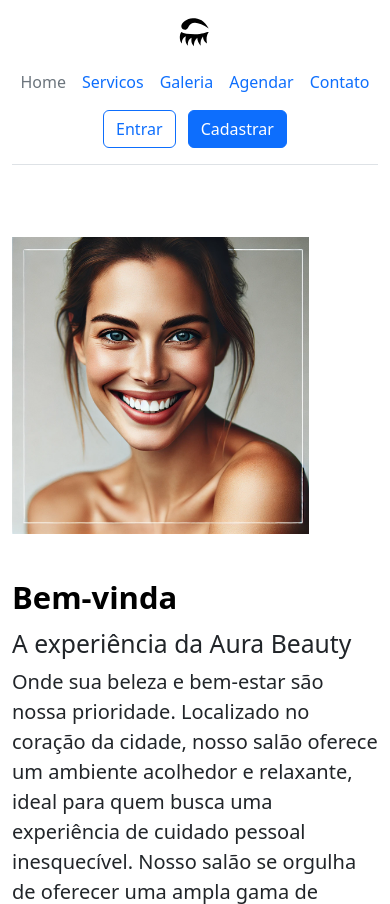
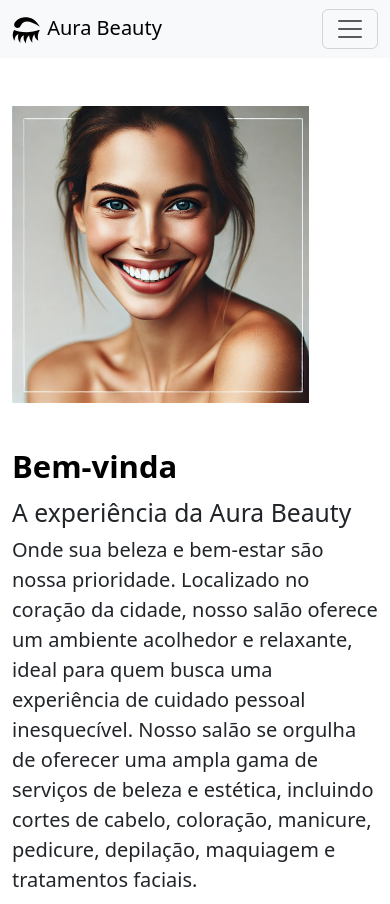
Before and after one commit to dirlei12/AuraBeauty, a website: page src/index.htm in a window 390 px wide. Shown: the top 904 px of the page. Drawn offline with Linux system fonts and the light colour scheme.

Commit message:
update navBar

```diff
--- a/src/index.htm
+++ b/src/index.htm
@@ -12,73 +12,56 @@
   </head>
   <body>
     <!-- Menu de navegacao top start here-->
-    <div class="container" id="header">
-      <header
-        class="d-flex flex-wrap align-items-center justify-content-center justify-content-md-between py-3 mb-4 border-bottom"
+    <div class="navBar">
+      <nav class="navbar navbar-expand-lg bg-body-tertiary">
+        <div class="container-fluid">
+          <a class="navbar-brand" href="#"
+            ><img
+              src="images/beauty-14-svgrepo-com.svg"
+              alt="Move It brand icon"
+              height="30"
+            />
+            Aura Beauty</a
           >
-        <div class="col-md-3 mb-2 mb-md-0">
-          <a
-            href="/"
-            class="d-inline-flex link-body-emphasis text-decoration-none"
+          <button
+            class="navbar-toggler"
+            type="button"
+            data-bs-toggle="collapse"
+            data-bs-target="#navbarSupportedContent"
+            aria-controls="navbarSupportedContent"
+            aria-expanded="false"
+            aria-label="Toggle navigation"
           >
-            <svg
-              width="40"
-              height="32"
-              xmlns:dc="http://purl.org/dc/elements/1.1/"
-              xmlns:cc="http://creativecommons.org/ns#"
-              xmlns:rdf="http://www.w3.org/1999/02/22-rdf-syntax-ns#"
-              xmlns:svg="http://www.w3.org/2000/svg"
-              xmlns="http://www.w3.org/2000/svg"
-              version="1.1"
-              width="100%"
-              height="100%"
-              viewBox="0 0 14 14"
-              id="svg2"
-            >
-              <defs id="defs3053" />
-              <metadata id="metadata8">
-                <rdf:RDF>
-                  <cc:Work rdf:about="">
-                    <dc:format>image/svg+xml</dc:format>
-                    <dc:type
-                      rdf:resource="http://purl.org/dc/dcmitype/StillImage"
-                    />
-                    <dc:title></dc:title>
-                  </cc:Work>
-                </rdf:RDF>
-              </metadata>
-              <rect
-                width="14"
-                height="14"
-                x="0"
-                y="0"
-                id="canvas"
-                style="fill: none; stroke: none; visibility: hidden"
-              />
-              <path
-                d="M 6,1 C 3.4823906,1 1,3.0338983 1,4.5 1,5.7033898 2.2557548,6.1994199 3,6 4.5101741,5.5953501 4,3 7,3 8.4957627,3 10.706371,3.9172274 13,5.5 11,1.9745763 9,1 6,1 z m 7,6 C 12,7 10,8 7,8 4,8 1.9862331,7.5694019 1,7 0,8.4337153 0.25,11 1.25,12 1.25,10 2.40625,9 3,9 2.6595057,10.189814 2.7641361,12.052497 4,13 3.5529969,11.466429 4.4524886,9.9338297 5.5,9.5 5.3461321,11 5.2907046,11.627853 6.5,13.25 6.5,11.918714 6.7711968,10.5 8,9.5 c 0,1 0.5,2.5 1.5,3.5 -0.25,-1.600372 0.1133156,-3 1,-4 0.03881,1.320105 0.414126,2.142855 1.75,3 C 11.853053,10.115696 12,8.448527 13,7 z"
-                id="beauty"
-                style="fill: #000000; fill-opacity: 1; stroke: none"
-              />
-            </svg>
-          </a>
-        </div>
-
-        <ul class="nav col-12 col-md-auto mb-2 justify-content-center mb-md-0">
-          <li><a href="#" class="nav-link px-2 link-secondary">Home</a></li>
-          <li><a href="#" class="nav-link px-2">Servicos</a></li>
-          <li><a href="#" class="nav-link px-2">Galeria</a></li>
-          <li><a href="#" class="nav-link px-2">Agendar</a></li>
-          <li><a href="#" class="nav-link px-2">Contato</a></li>
+            <span class="navbar-toggler-icon"></span>
+          </button>
+          <div class="collapse navbar-collapse" id="navbarSupportedContent">
+            <ul class="navbar-nav me-auto mb-2 mb-lg-0">
+              <li class="nav-item">
+                <a class="nav-link active" aria-current="page" href="#">Home</a>
+              </li>
+              <li class="nav-item">
+                <a class="nav-link" href="#">Servicos</a>
+              </li>
+              <li class="nav-item">
+                <a class="nav-link" href="#">Galeria</a>
+              </li>
+              <li class="nav-item">
+                <a class="nav-link" href="#">Agendar</a>
+              </li>
+              <li class="nav-item">
+                <a class="nav-link" href="#">Contato</a>
+              </li>
             </ul>
-
             <div class="col-md-3 text-end">
               <button type="button" class="btn btn-outline-primary me-2">
                 Entrar
               </button>
               <button type="button" class="btn btn-primary">Cadastrar</button>
             </div>
-      </header>
+          </div>
+
+        </div>
+      </nav>
     </div>
     <!-- Menu de navegacao top ends here-->
 
@@ -117,26 +100,57 @@
         </div>
         <!-- Carousel starts here -->
         <div class="conteiner">
-
-
-           <div id="carouselExample" class="carousel slide" width="10" higth="10">
+          <div
+            id="carouselExample"
+            class="carousel slide"
+            width="10"
+            higth="10"
+          >
             <div class="carousel-inner">
               <div class="carousel-item active">
-                 <img src="images/corteDeCabelo.webp" class="d-block w-100" alt="...">
+                <img
+                  src="images/corteDeCabelo.webp"
+                  class="d-block w-100"
+                  alt="..."
+                />
               </div>
               <div class="carousel-item">
-                 <img src="images/manicure.webp" class="d-block w-100" alt="...">
+                <img
+                  src="images/manicure.webp"
+                  class="d-block w-100"
+                  alt="..."
+                />
               </div>
               <div class="carousel-item">
-                 <img src="images/tartamentoFacial.webp" class="d-block w-100" alt="...">
+                <img
+                  src="images/tartamentoFacial.webp"
+                  class="d-block w-100"
+                  alt="..."
+                />
               </div>
             </div>
-             <button class="carousel-control-prev" type="button" data-bs-target="#carouselExample" data-bs-slide="prev">
-               <span class="carousel-control-prev-icon" aria-hidden="true"></span>
+            <button
+              class="carousel-control-prev"
+              type="button"
+              data-bs-target="#carouselExample"
+              data-bs-slide="prev"
+            >
+              <span
+                class="carousel-control-prev-icon"
+                aria-hidden="true"
+              ></span>
               <span class="visually-hidden">Previous</span>
             </button>
-             <button class="carousel-control-next" type="button" data-bs-target="#carouselExample" data-bs-slide="next">
-               <span class="carousel-control-next-icon" aria-hidden="true"></span>
+            <button
+              class="carousel-control-next"
+              type="button"
+              data-bs-target="#carouselExample"
+              data-bs-slide="next"
+            >
+              <span
+                class="carousel-control-next-icon"
+                aria-hidden="true"
+              ></span>
               <span class="visually-hidden">Next</span>
             </button>
           </div>
@@ -148,24 +162,43 @@
 
     <!-- footer starts here -->
 
-    <footer class="d-flex flex-wrap justify-content-between align-items-center py-3 my-4 border-top">
+    <footer
+      class="d-flex flex-wrap justify-content-between align-items-center py-3 my-4 border-top"
+    >
       <div class="col-md-4 d-flex align-items-center">
-        <a href="/" class="mb-3 me-2 mb-md-0 text-body-secondary text-decoration-none lh-1">
-          <svg class="bi" width="30" height="24"><use xlink:href="#bootstrap"></use></svg>
+        <a
+          href="/"
+          class="mb-3 me-2 mb-md-0 text-body-secondary text-decoration-none lh-1"
+        >
+          <svg class="bi" width="30" height="24">
+            <use xlink:href="#bootstrap"></use>
+          </svg>
         </a>
         <span class="mb-3 mb-md-0 text-body-secondary">© 2024 Aura Beauty</span>
       </div>
 
       <ul class="nav col-md-4 justify-content-end list-unstyled d-flex">
-        <li class="ms-3"><a class="text-body-secondary" href="#"><svg class="bi" width="24" height="24"><use xlink:href="#twitter"></use></svg></a></li>
-        <li class="ms-3"><a class="text-body-secondary" href="#"><svg class="bi" width="24" height="24"><use xlink:href="#instagram"></use></svg></a></li>
-        <li class="ms-3"><a class="text-body-secondary" href="#"><svg class="bi" width="24" height="24"><use xlink:href="#facebook"></use></svg></a></li>
+        <li class="ms-3">
+          <a class="text-body-secondary" href="#"
+            ><svg class="bi" width="24" height="24">
+              <use xlink:href="#twitter"></use></svg
+          ></a>
+        </li>
+        <li class="ms-3">
+          <a class="text-body-secondary" href="#"
+            ><svg class="bi" width="24" height="24">
+              <use xlink:href="#instagram"></use></svg
+          ></a>
+        </li>
+        <li class="ms-3">
+          <a class="text-body-secondary" href="#"
+            ><svg class="bi" width="24" height="24">
+              <use xlink:href="#facebook"></use></svg
+          ></a>
+        </li>
       </ul>
     </footer>
 
     <!-- footer ends here -->
-
-
-
   </body>
 </html>
```
Also changed, not shown: src/rascunhos.html (added, +79 -0 lines). Lines whose indentation alone changed are shown as unchanged.
